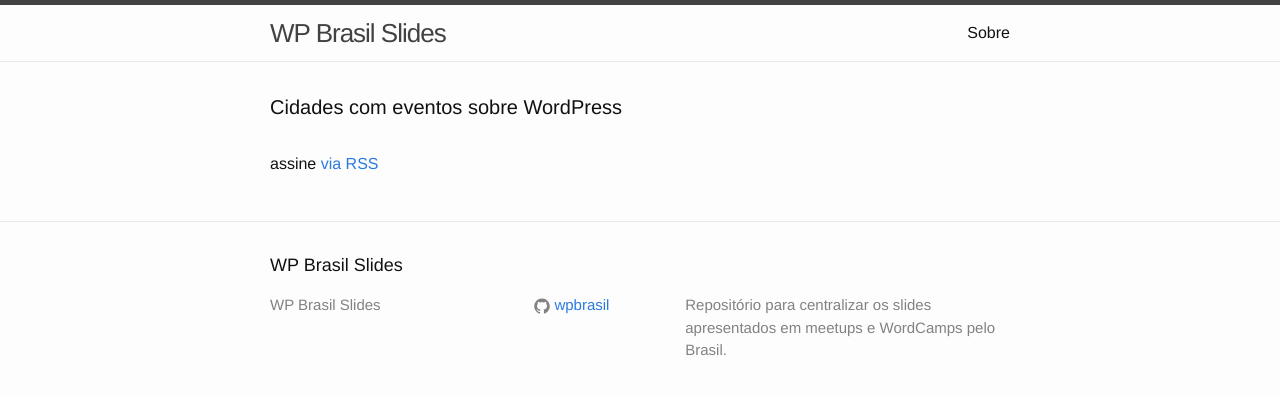
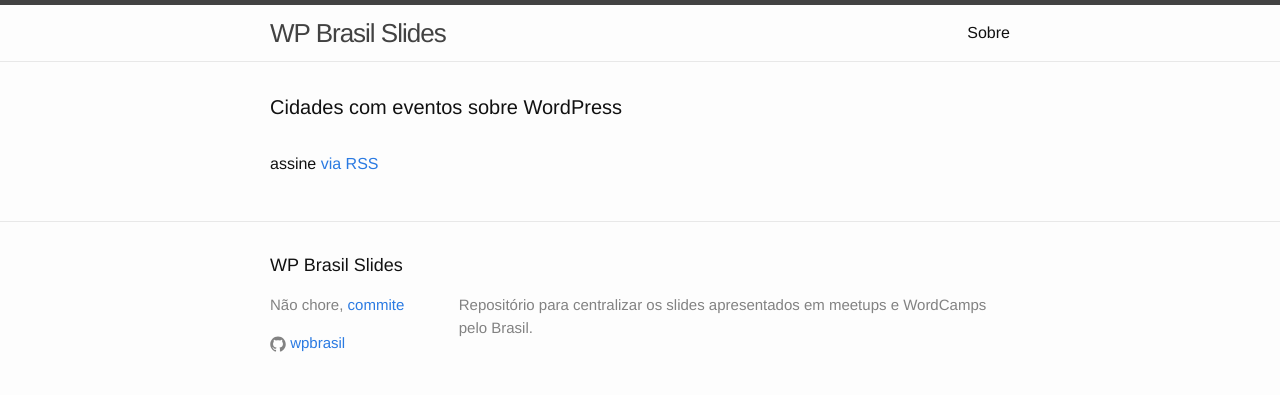
Before and after one commit to wpbrasil/slides, a Jekyll site: the page built from index.html, in a window 1280 px wide. Shown: the top 395 px of the page. Built offline with Jekyll 4.4.1, drawn with Linux system fonts in a browser that asks for light colours.

Commit message:
Formata o footer

```diff
--- a/_includes/footer.html
+++ b/_includes/footer.html
@@ -7,12 +7,8 @@
     <div class="footer-col-wrapper">
       <div class="footer-col  footer-col-1">
         <ul class="contact-list">
-          <li>{{ site.title }}</li>
-          <li><a href="mailto:{{ site.email }}">{{ site.email }}</a></li>
+          <li>Não chore, <a href="https://github.com/wpbrasil/slides" target="_blank">commite</a></li>
         </ul>
-      </div>
-
-      <div class="footer-col  footer-col-2">
         <ul class="social-media-list">
           {% if site.github_username %}
           <li>
@@ -27,25 +23,10 @@
             </a>
           </li>
           {% endif %}
-
-          {% if site.twitter_username %}
-          <li>
-            <a href="https://twitter.com/{{ site.twitter_username }}">
-              <span class="icon  icon--twitter">
-                <svg viewBox="0 0 16 16">
-                  <path fill="#828282" d="M15.969,3.058c-0.586,0.26-1.217,0.436-1.878,0.515c0.675-0.405,1.194-1.045,1.438-1.809
-                  c-0.632,0.375-1.332,0.647-2.076,0.793c-0.596-0.636-1.446-1.033-2.387-1.033c-1.806,0-3.27,1.464-3.27,3.27 c0,0.256,0.029,0.506,0.085,0.745C5.163,5.404,2.753,4.102,1.14,2.124C0.859,2.607,0.698,3.168,0.698,3.767 c0,1.134,0.577,2.135,1.455,2.722C1.616,6.472,1.112,6.325,0.671,6.08c0,0.014,0,0.027,0,0.041c0,1.584,1.127,2.906,2.623,3.206 C3.02,9.402,2.731,9.442,2.433,9.442c-0.211,0-0.416-0.021-0.615-0.059c0.416,1.299,1.624,2.245,3.055,2.271 c-1.119,0.877-2.529,1.4-4.061,1.4c-0.264,0-0.524-0.015-0.78-0.046c1.447,0.928,3.166,1.469,5.013,1.469 c6.015,0,9.304-4.983,9.304-9.304c0-0.142-0.003-0.283-0.009-0.423C14.976,4.29,15.531,3.714,15.969,3.058z"/>
-                </svg>
-              </span>
-
-              <span class="username">{{ site.twitter_username }}</span>
-            </a>
-          </li>
-          {% endif %}
         </ul>
       </div>
 
-      <div class="footer-col  footer-col-3">
+      <div class="footer-col  footer-col-2">
         <p class="text">{{ site.description }}</p>
       </div>
     </div>
--- a/_sass/_layout.scss
+++ b/_sass/_layout.scss
@@ -121,28 +121,18 @@
 }
 
 .footer-col-1 {
-    width: -webkit-calc(35% - (#{$spacing-unit} / 2));
-    width:         calc(35% - (#{$spacing-unit} / 2));
+    width: -webkit-calc(25% - (#{$spacing-unit} / 2));
+    width:         calc(25% - (#{$spacing-unit} / 2));
 }
 
 .footer-col-2 {
-    width: -webkit-calc(20% - (#{$spacing-unit} / 2));
-    width:         calc(20% - (#{$spacing-unit} / 2));
-}
-
-.footer-col-3 {
-    width: -webkit-calc(45% - (#{$spacing-unit} / 2));
-    width:         calc(45% - (#{$spacing-unit} / 2));
+    width: -webkit-calc(75% - (#{$spacing-unit} / 2));
+    width:         calc(75% - (#{$spacing-unit} / 2));
 }
 
 @include media-query($on-laptop) {
     .footer-col-1,
     .footer-col-2 {
-        width: -webkit-calc(50% - (#{$spacing-unit} / 2));
-        width:         calc(50% - (#{$spacing-unit} / 2));
-    }
-
-    .footer-col-3 {
         width: -webkit-calc(100% - (#{$spacing-unit} / 2));
         width:         calc(100% - (#{$spacing-unit} / 2));
     }
```
